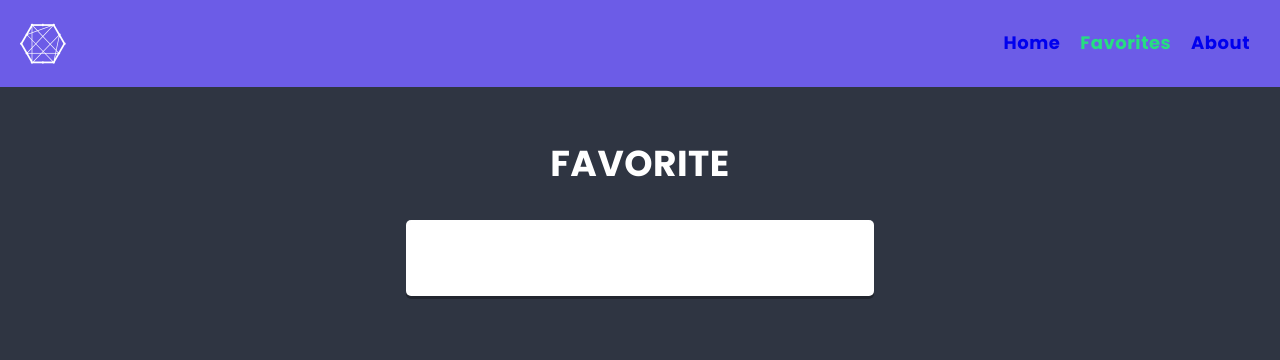
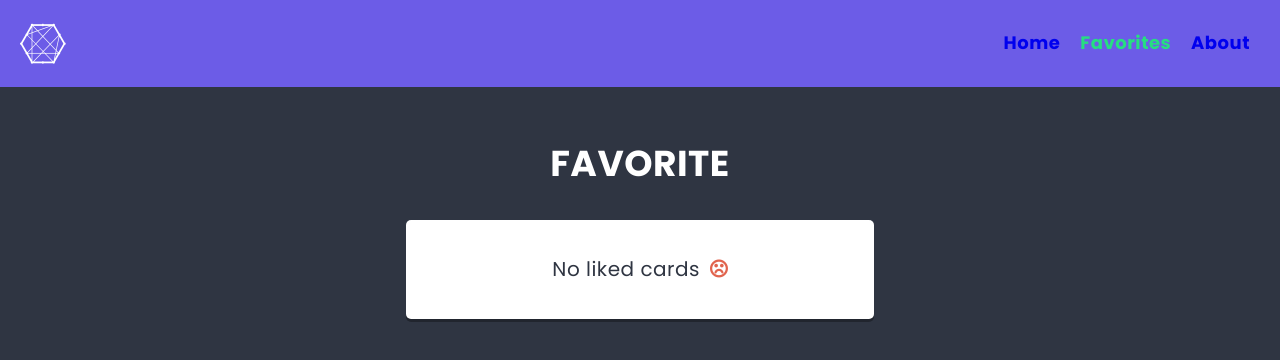
Before and after one commit to JankiJans/ReactApp, a React (Create React App) app: page /favorite in a window 1280 px wide. Shown: the top 360 px of the page. Built offline with nearby package versions, Linux system fonts and the light colour scheme.

Commit message:
add what if no favortie function

```diff
--- a/src/components/Favorite/Favorite.js
+++ b/src/components/Favorite/Favorite.js
@@ -10,11 +10,15 @@ const Favorite = () => {
     <div className={styles.favoritePage}>
       <PageTitle>Favorite</PageTitle>
       <div className={styles.column}>
-        <ul className={styles.cards}>
-             {favoriteCards.map((card) => (
-          <Card key={card.id} title={card.title} id={card.id} isFavorite={card.isFavorite} />
-        ))}
-        </ul>
+        {favoriteCards.length > 0 ? (
+          <ul className={styles.cards}>
+            {favoriteCards.map((card) => (
+              <Card key={card.id} title={card.title} id={card.id} isFavorite={card.isFavorite} />
+            ))}
+          </ul>
+        ) : (
+          <p className={styles.noFavorite}>No liked cards<a href="/" className="fa fa-frown-o"></a></p>
+        )}
       </div>
     </div>
   );
--- a/src/components/Favorite/Favorite.module.scss
+++ b/src/components/Favorite/Favorite.module.scss
@@ -22,3 +22,14 @@
     justify-content: space-between;
     font-weight: bold;
 }
+.noFavorite {
+  text-align: center;
+  font-size: 20px;
+  a{
+    padding-left: 10px;
+    text-decoration: none;
+    font-weight: 600;
+    color: $color-warning;
+    font-size: 20px;
+  }
+}
```
